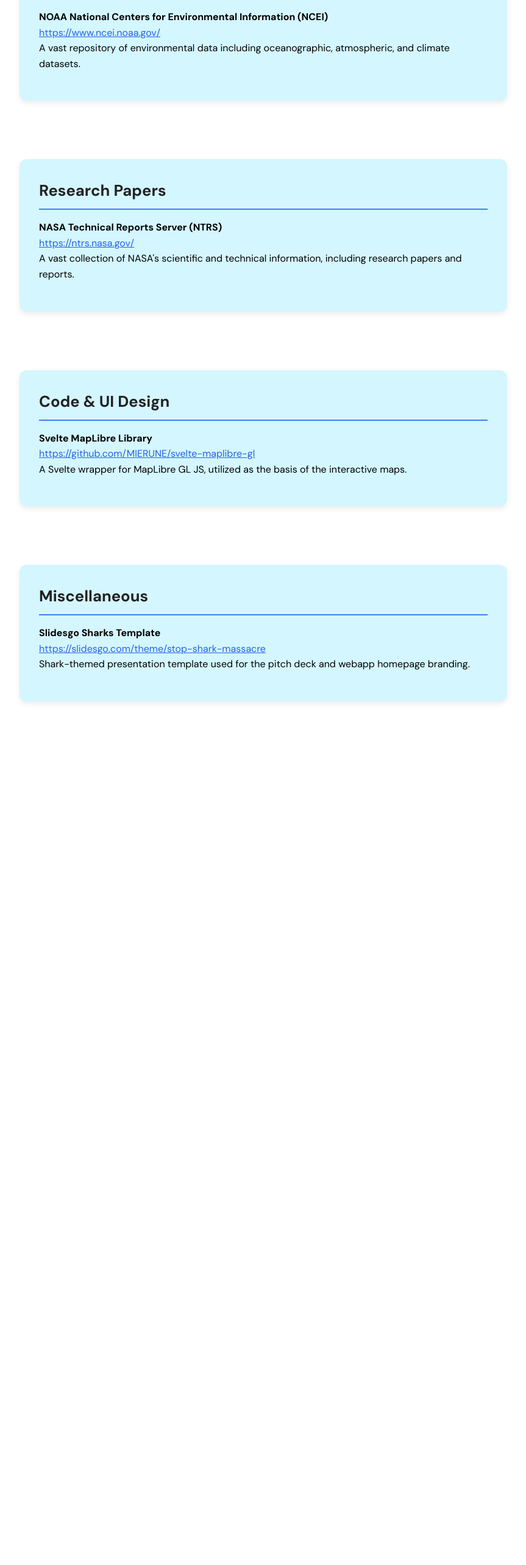
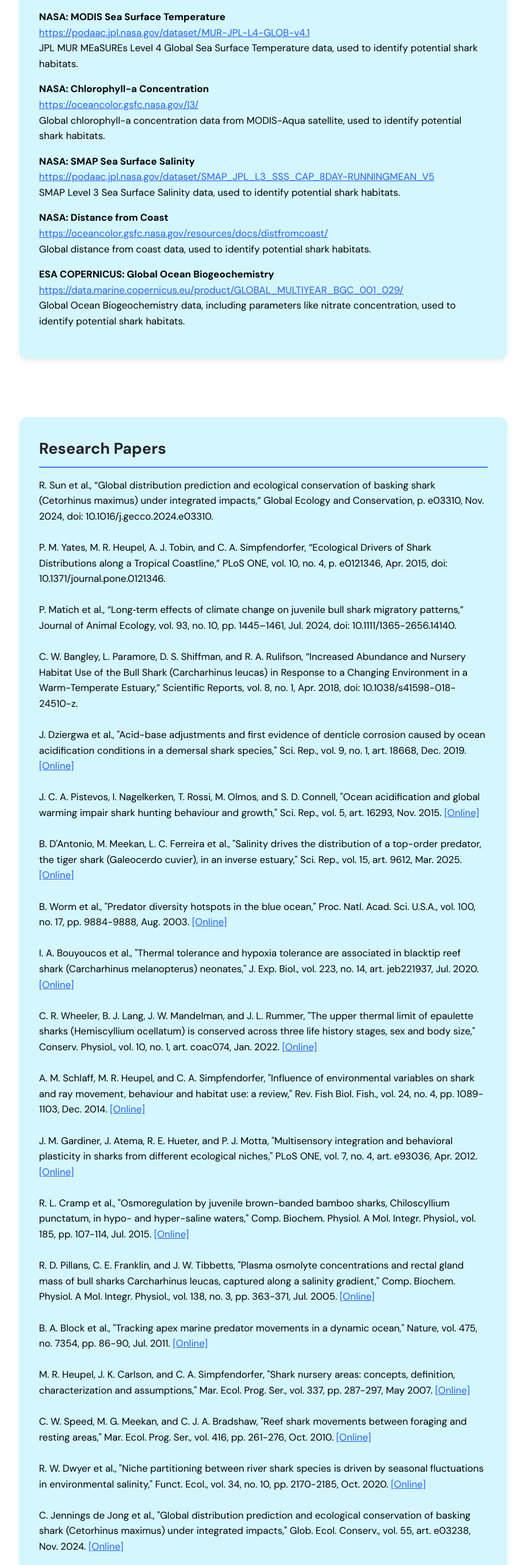
Before and after one commit to icalleddibs/NASA-Space-Apps-2025, a SvelteKit app: page /sources in a window 1280 px wide. Shown: the part 180-2746 px from the top of the page at 61% size, without its empty margins (208-1071 px from the left). Before the commit the page ends 1426 px from the top, so only its background shows below. Built offline with nearby package versions, Linux system fonts and the light colour scheme.

Commit message:
added sources

```diff
--- a/src/routes/sources/+page.svelte
+++ b/src/routes/sources/+page.svelte
@@ -128,9 +128,37 @@
   <h1 style="font-weight: bold;">Environmental Datasets</h1>
   <ul>
     <li>
-      <strong>NOAA National Centers for Environmental Information (NCEI)</strong><br>
-      <a href="https://www.ncei.noaa.gov/">https://www.ncei.noaa.gov/</a><br>
-      A vast repository of environmental data including oceanographic, atmospheric, and climate datasets.
+      <strong>NASA: MODIS Sea Surface Temperature</strong><br>
+      <a href="https://podaac.jpl.nasa.gov/dataset/MUR-JPL-L4-GLOB-v4.1">https://podaac.jpl.nasa.gov/dataset/MUR-JPL-L4-GLOB-v4.1</a><br>
+      JPL MUR MEaSUREs Level 4 Global Sea Surface Temperature data, used to identify potential shark habitats.
+    </li>
+  </ul>
+  <ul>
+    <li>
+      <strong>NASA: Chlorophyll-a Concentration</strong><br>
+      <a href="https://oceancolor.gsfc.nasa.gov/l3/">https://oceancolor.gsfc.nasa.gov/l3/</a><br>
+      Global chlorophyll-a concentration data from MODIS-Aqua satellite, used to identify potential shark habitats.
+    </li>
+  </ul>
+  <ul>
+    <li>
+      <strong>NASA: SMAP Sea Surface Salinity</strong><br>
+      <a href="https://podaac.jpl.nasa.gov/dataset/SMAP_JPL_L3_SSS_CAP_8DAY-RUNNINGMEAN_V5">https://podaac.jpl.nasa.gov/dataset/SMAP_JPL_L3_SSS_CAP_8DAY-RUNNINGMEAN_V5</a><br>
+      SMAP Level 3 Sea Surface Salinity data, used to identify potential shark habitats.
+    </li>
+  </ul>
+  <ul>
+    <li>
+      <strong>NASA: Distance from Coast</strong><br>
+      <a href="https://oceancolor.gsfc.nasa.gov/resources/docs/distfromcoast/">https://oceancolor.gsfc.nasa.gov/resources/docs/distfromcoast/</a><br>
+      Global distance from coast data, used to identify potential shark habitats.
+    </li>
+  </ul>
+  <ul>
+    <li>
+      <strong>ESA COPERNICUS: Global Ocean Biogeochemistry</strong><br>
+      <a href="https://data.marine.copernicus.eu/product/GLOBAL_MULTIYEAR_BGC_001_029/">https://data.marine.copernicus.eu/product/GLOBAL_MULTIYEAR_BGC_001_029/</a><br>
+      Global Ocean Biogeochemistry data, including parameters like nitrate concentration, used to identify potential shark habitats.
     </li>
   </ul>
 </section>
@@ -138,11 +166,47 @@
 <section id="section2">
   <h1 style="font-weight: bold;">Research Papers</h1>
   <ul>
-    <li>
-      <strong>NASA Technical Reports Server (NTRS)</strong><br>
-      <a href="https://ntrs.nasa.gov/">https://ntrs.nasa.gov/</a><br>
-      A vast collection of NASA's scientific and technical information, including research papers and reports.
-    </li>
+  <li>
+  <p>R. Sun et al., “Global distribution prediction and ecological conservation of basking shark (Cetorhinus maximus) under integrated impacts,” Global Ecology and Conservation, p. e03310, Nov. 2024, doi: 10.1016/j.gecco.2024.e03310.</p>
+  <br>
+  <p>P. M. Yates, M. R. Heupel, A. J. Tobin, and C. A. Simpfendorfer, “Ecological Drivers of Shark Distributions along a Tropical Coastline,” PLoS ONE, vol. 10, no. 4, p. e0121346, Apr. 2015, doi: 10.1371/journal.pone.0121346.</p>
+  <br>
+  <p>P. Matich et al., “Long‐term effects of climate change on juvenile bull shark migratory patterns,” Journal of Animal Ecology, vol. 93, no. 10, pp. 1445–1461, Jul. 2024, doi: 10.1111/1365-2656.14140.</p>
+  <br>
+  <p>C. W. Bangley, L. Paramore, D. S. Shiffman, and R. A. Rulifson, “Increased Abundance and Nursery Habitat Use of the Bull Shark (Carcharhinus leucas) in Response to a Changing Environment in a Warm-Temperate Estuary,” Scientific Reports, vol. 8, no. 1, Apr. 2018, doi: 10.1038/s41598-018-24510-z.</p>
+  <br>
+  <p>J. Dziergwa et al., "Acid-base adjustments and first evidence of denticle corrosion caused by ocean acidification conditions in a demersal shark species," Sci. Rep., vol. 9, no. 1, art. 18668, Dec. 2019. <a href="https://doi.org/10.1038/s41598-019-54795-7" target="_blank">[Online]</a></p>
+  <br>
+  <p>J. C. A. Pistevos, I. Nagelkerken, T. Rossi, M. Olmos, and S. D. Connell, "Ocean acidification and global warming impair shark hunting behaviour and growth," Sci. Rep., vol. 5, art. 16293, Nov. 2015. <a href="https://doi.org/10.1038/srep16293" target="_blank">[Online]</a></p>
+  <br>
+  <p>B. D'Antonio, M. Meekan, L. C. Ferreira et al., "Salinity drives the distribution of a top-order predator, the tiger shark (Galeocerdo cuvier), in an inverse estuary," Sci. Rep., vol. 15, art. 9612, Mar. 2025. <a href="https://doi.org/10.1038/s41598-025-92272-6" target="_blank">[Online]</a></p>
+  <br>
+  <p>B. Worm et al., "Predator diversity hotspots in the blue ocean," Proc. Natl. Acad. Sci. U.S.A., vol. 100, no. 17, pp. 9884-9888, Aug. 2003. <a href="https://doi.org/10.1073/pnas.1333941100" target="_blank">[Online]</a></p>
+  <br>
+  <p>I. A. Bouyoucos et al., "Thermal tolerance and hypoxia tolerance are associated in blacktip reef shark (Carcharhinus melanopterus) neonates," J. Exp. Biol., vol. 223, no. 14, art. jeb221937, Jul. 2020. <a href="https://doi.org/10.1242/jeb.221937" target="_blank">[Online]</a></p>
+  <br>
+  <p>C. R. Wheeler, B. J. Lang, J. W. Mandelman, and J. L. Rummer, "The upper thermal limit of epaulette sharks (Hemiscyllium ocellatum) is conserved across three life history stages, sex and body size," Conserv. Physiol., vol. 10, no. 1, art. coac074, Jan. 2022. <a href="https://doi.org/10.1093/conphys/coac074" target="_blank">[Online]</a></p>
+  <br>
+  <p>A. M. Schlaff, M. R. Heupel, and C. A. Simpfendorfer, "Influence of environmental variables on shark and ray movement, behaviour and habitat use: a review," Rev. Fish Biol. Fish., vol. 24, no. 4, pp. 1089-1103, Dec. 2014. <a href="https://doi.org/10.1007/s11160-014-9364-8" target="_blank">[Online]</a></p>
+  <br>
+  <p>J. M. Gardiner, J. Atema, R. E. Hueter, and P. J. Motta, "Multisensory integration and behavioral plasticity in sharks from different ecological niches," PLoS ONE, vol. 7, no. 4, art. e93036, Apr. 2012. <a href="https://doi.org/10.1371/journal.pone.0093036" target="_blank">[Online]</a></p>
+  <br>
+  <p>R. L. Cramp et al., "Osmoregulation by juvenile brown-banded bamboo sharks, Chiloscyllium punctatum, in hypo- and hyper-saline waters," Comp. Biochem. Physiol. A Mol. Integr. Physiol., vol. 185, pp. 107-114, Jul. 2015. <a href="https://doi.org/10.1016/j.cbpa.2015.04.001" target="_blank">[Online]</a></p>
+  <br>
+  <p>R. D. Pillans, C. E. Franklin, and J. W. Tibbetts, "Plasma osmolyte concentrations and rectal gland mass of bull sharks Carcharhinus leucas, captured along a salinity gradient," Comp. Biochem. Physiol. A Mol. Integr. Physiol., vol. 138, no. 3, pp. 363-371, Jul. 2005. <a href="https://doi.org/10.1016/j.cbpb.2004.05.006" target="_blank">[Online]</a></p>
+  <br>
+  <p>B. A. Block et al., "Tracking apex marine predator movements in a dynamic ocean," Nature, vol. 475, no. 7354, pp. 86-90, Jul. 2011. <a href="https://doi.org/10.1038/nature10082" target="_blank">[Online]</a></p>
+  <br>
+  <p>M. R. Heupel, J. K. Carlson, and C. A. Simpfendorfer, "Shark nursery areas: concepts, definition, characterization and assumptions," Mar. Ecol. Prog. Ser., vol. 337, pp. 287-297, May 2007. <a href="https://doi.org/10.3354/meps337287" target="_blank">[Online]</a></p>
+  <br>
+  <p>C. W. Speed, M. G. Meekan, and C. J. A. Bradshaw, "Reef shark movements between foraging and resting areas," Mar. Ecol. Prog. Ser., vol. 416, pp. 261-276, Oct. 2010. <a href="https://doi.org/10.3354/meps08763" target="_blank">[Online]</a></p>
+  <br>
+  <p>R. W. Dwyer et al., "Niche partitioning between river shark species is driven by seasonal fluctuations in environmental salinity," Funct. Ecol., vol. 34, no. 10, pp. 2170-2185, Oct. 2020. <a href="https://doi.org/10.1111/1365-2435.12423" target="_blank">[Online]</a></p>
+  <br>
+  <p>C. Jennings de Jong et al., "Global distribution prediction and ecological conservation of basking shark (Cetorhinus maximus) under integrated impacts," Glob. Ecol. Conserv., vol. 55, art. e03238, Nov. 2024. <a href="https://doi.org/10.1016/j.gecco.2024.e03238" target="_blank">[Online]</a></p>
+  <br>
+  <p>National Centers for Environmental Information, "Seafloor Mapping," NOAA. <a href="https://www.ncei.noaa.gov/products/seafloor-mapping" target="_blank">[Online]</a>. [Accessed: Oct. 5, 2025].</p>
+  </li>
   </ul>
 </section>
 
@@ -153,6 +217,13 @@
       <strong>Svelte MapLibre Library</strong><br>
       <a href="https://github.com/MIERUNE/svelte-maplibre-gl">https://github.com/MIERUNE/svelte-maplibre-gl</a><br>
       A Svelte wrapper for MapLibre GL JS, utilized as the basis of the interactive maps.
+    </li>
+  </ul>
+  <ul>
+    <li>
+      <strong>Svelte MapLibre GL Examples</strong><br>
+      <a href="https://svelte-maplibre-gl.mierune.dev/examples/plain">https://svelte-maplibre-gl.mierune.dev/examples/plain</a><br>
+      A list of basic examples depicting Svelte MapLibre GL usage, used as a reference for developing both maps.
     </li>
   </ul>
 </section>
```
